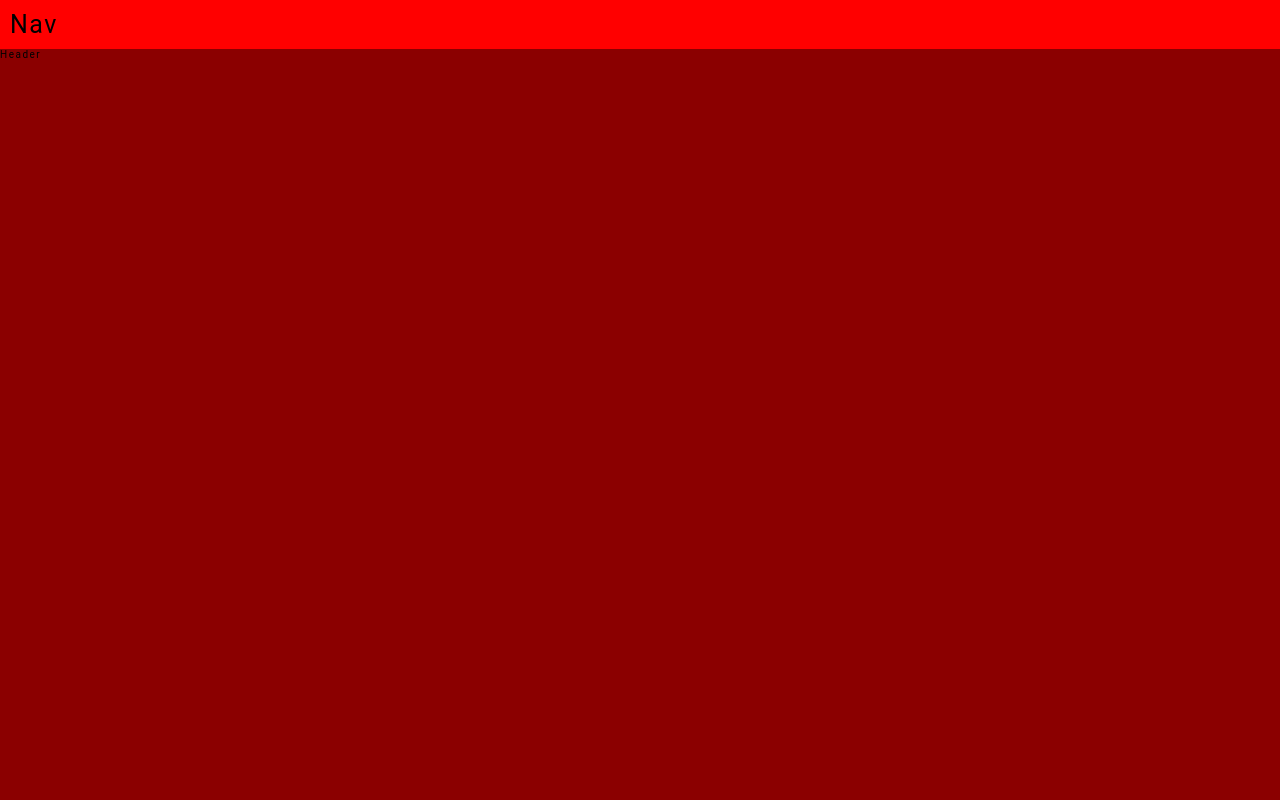
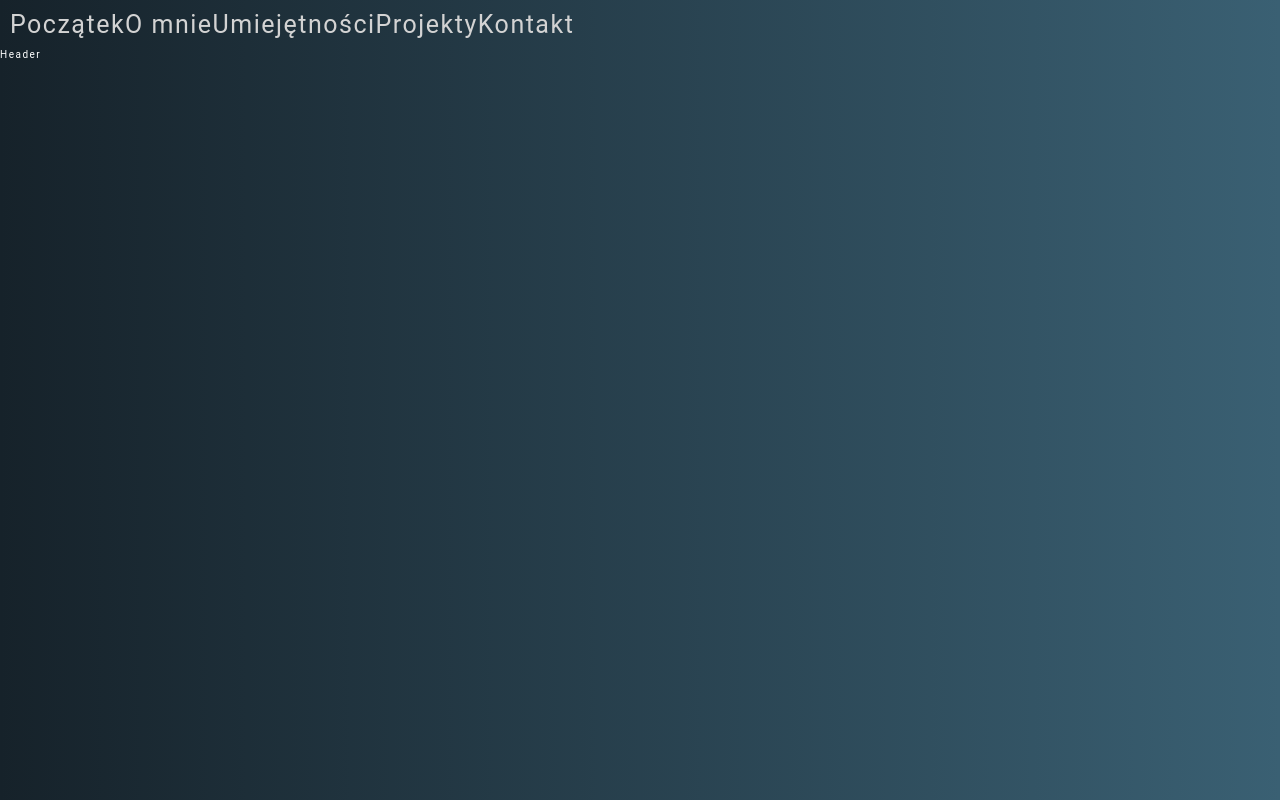
Before and after one commit to Kacper-Arendt/kacper-koduje, a React (Create React App) app: page / in a window 1280 px wide. Shown: the top 800 px of the page. Built offline with nearby package versions, Linux system fonts and the light colour scheme.

Commit message:
feat add react scroll library

```diff
--- a/package.json
+++ b/package.json
@@ -10,9 +10,12 @@
     "@types/node": "^12.20.17",
     "@types/react": "^17.0.15",
     "@types/react-dom": "^17.0.9",
+    "@types/react-router-hash-link": "^2.4.1",
     "react": "^17.0.2",
     "react-dom": "^17.0.2",
+    "react-router-hash-link": "^2.4.3",
     "react-scripts": "4.0.3",
+    "react-scroll": "^1.8.3",
     "styled-components": "^5.3.0",
     "typescript": "^4.3.5",
     "web-vitals": "^1.1.2"
@@ -42,6 +45,7 @@
     ]
   },
   "devDependencies": {
+    "@types/react-scroll": "^1.8.3",
     "@types/styled-components": "^5.1.11"
   }
 }
--- a/src/App.tsx
+++ b/src/App.tsx
@@ -1,6 +1,6 @@
 import React from 'react';
 import styled, {createGlobalStyle} from 'styled-components';
-import {ReactComponent as Logo} from "./images/logo4.svg";
+
 import {Nav, AboutMe, Skills, Contact, Footer, Header, Projects} from "./components/Componets";
 
 const GlobalStyles = createGlobalStyle`
@@ -16,12 +16,14 @@ const GlobalStyles = createGlobalStyle`
     font-size: 62.5%;
     width: 100%;
     height: 100%;
+    background: linear-gradient(to right, #16222a, #3a6073);
   }
 
   body {
     font-family: 'Roboto', sans-serif;
     box-sizing: border-box;
     letter-spacing: 1.5px;
+    color: white;
   }
 `
 const Grid = styled.div`
@@ -31,7 +33,6 @@ const Grid = styled.div`
           [start] minmax(6rem, 1fr)
           [center-start] repeat(4, [col-start] minmax(min-content, 14rem) [col-end])
           minmax(6rem, 1fr)[end];
-  //margin: 1rem 0 0 ;
 `
 
 export function App() {
--- a/src/components/AboutMe.tsx
+++ b/src/components/AboutMe.tsx
@@ -2,12 +2,11 @@ import styled from "styled-components";
 
 const Div = styled.div`
   grid-column: start / end;
-  background-color: indianred;
 `
 
 export const AboutMe = () => {
     return (
-        <Div>
+        <Div id='aboutMe'>
             About Me
         </Div>
     )
--- a/src/components/Contact.tsx
+++ b/src/components/Contact.tsx
@@ -1,13 +1,13 @@
 import styled from "styled-components"
 
 const Div = styled.div`
-grid-column: start / end;
+  grid-column: start / end;
   background-color: darkorange;
 `
 
 export const Contact = () => {
-    return(
-        <Div>
+    return (
+        <Div id="contact">
             Contact
         </Div>
     )
--- a/src/components/Header.tsx
+++ b/src/components/Header.tsx
@@ -2,12 +2,11 @@ import styled from "styled-components"
 
 const StyledHeader = styled.div`
   grid-column: start / end;
-  background-color: darkred;
 `
 
 export const Header = () => {
     return (
-        <StyledHeader>
+        <StyledHeader id='header'>
             Header
         </StyledHeader>
     )
--- a/src/components/Nav.tsx
+++ b/src/components/Nav.tsx
@@ -1,4 +1,5 @@
 import styled from 'styled-components';
+import {Link} from 'react-scroll';
 
 const Navigation = styled.nav`
   position: sticky;
@@ -6,13 +7,17 @@ const Navigation = styled.nav`
   width: 100vw;
   font-size: 2.5rem;
   padding: 1rem;
-  background-color: red;
+  color: lightgrey;
 `
 
 export const Nav = () => {
     return (
         <Navigation>
-            Nav
+            <Link to='header' smooth={true} delay={500}>Początek</Link>
+            <Link to='aboutMe' smooth={true} delay={500}>O mnie</Link>
+            <Link to='skills' smooth={true} delay={500}>Umiejętności</Link>
+            <Link to='projects' smooth={true} delay={500}>Projekty</Link>
+            <Link to='contact' smooth={true} delay={500}>Kontakt</Link>
         </Navigation>
     )
 }
--- a/src/components/Projects.tsx
+++ b/src/components/Projects.tsx
@@ -7,7 +7,7 @@ const Div = styled.div`
 
 export const Projects = () => {
     return (
-        <Div>
+        <Div id='projects'>
             Projects
         </Div>
     )
--- a/src/components/Skills.tsx
+++ b/src/components/Skills.tsx
@@ -7,7 +7,7 @@ grid-column: start / end;
 
 export const Skills = () => {
     return(
-        <Div>
+        <Div id='skills'>
             Skills
         </Div>
     )
```
Also changed, not shown: 1 other file (tests, documents, lock files or other folders).
